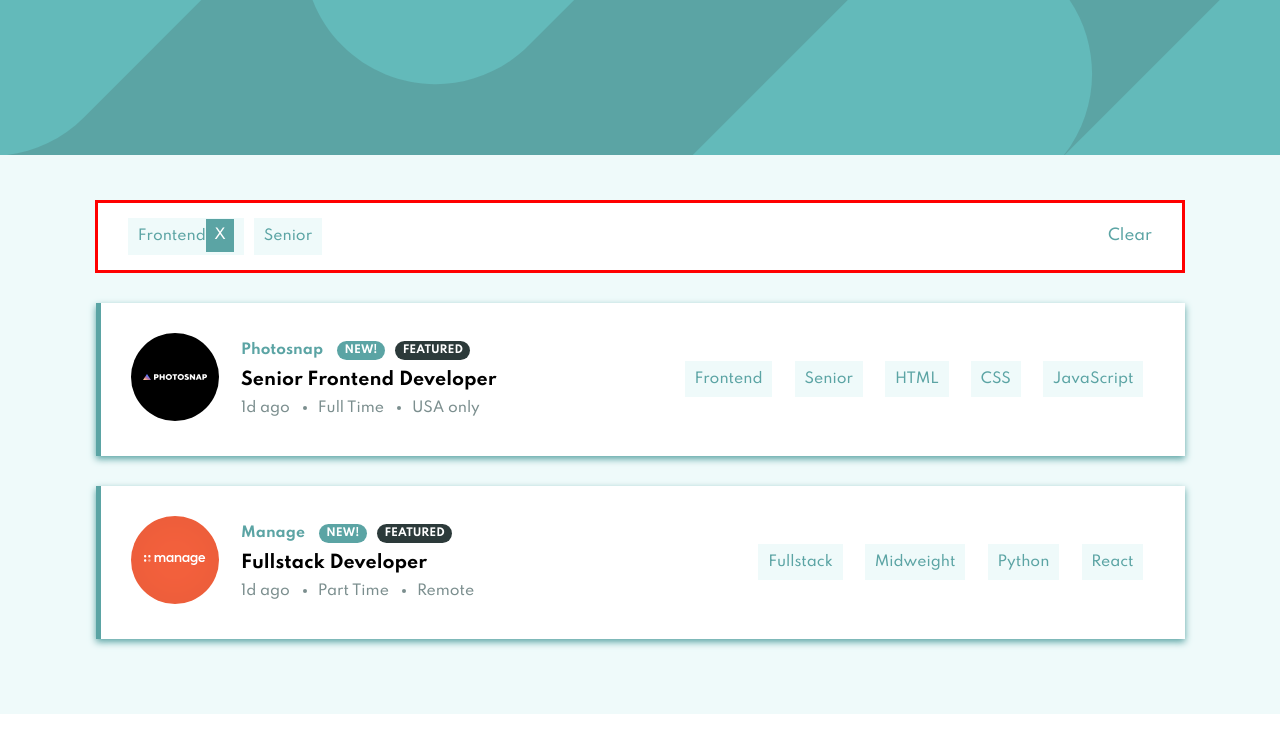
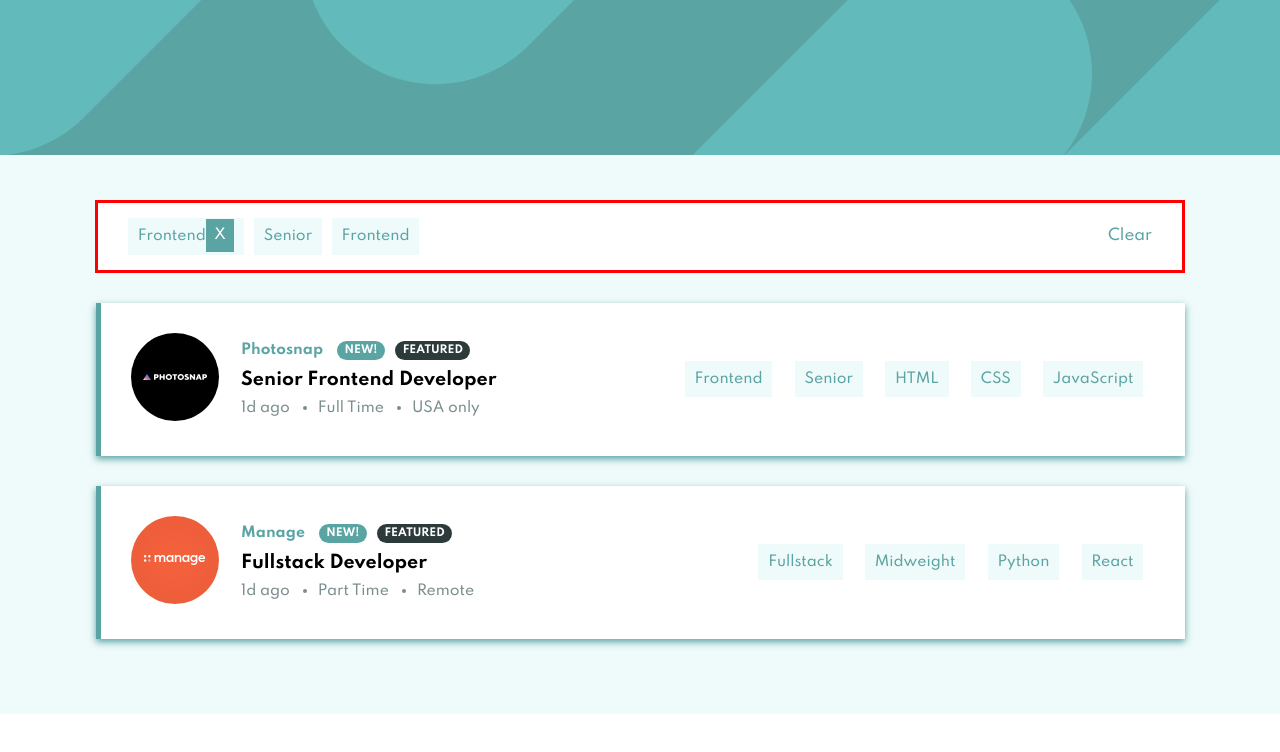
Before and after one commit to macluiggy/static-job-listings-master, a React (Create React App) app: page / in a window 1280 px wide. Both pictures are taken after a click on the item "Frontend". Shown: the top 752 px of the page. Built offline with nearby package versions, Linux system fonts and the light colour scheme.

Commit message:
por fin pude poner los tags arriba

```diff
--- /dev/null
+++ b/src/components/Filter.js
@@ -0,0 +1,10 @@
+import React, {Component} from 'react';
+
+export default class Filter extends Component {
+
+	render() {
+		return this.props.persons.map(person => {
+			return person.role
+		})
+	}
+}
--- a/src/components/main.js
+++ b/src/components/main.js
@@ -4,32 +4,45 @@ import React, {Component} from 'react';
 import photosnap from './images/photosnap.svg';
 import manage from './images/manage.svg';
 
+import Filter from './Filter';
+
 export default class Main extends Component {
+
+	state = {
+		skills: []
+	}
 
 	filterSkill = (e) => {
 		//console.log(e.currentTarget)
 		let skill = e.target.innerText;
+		console.log(this.props.data)
 		//console.log(skill);
-		let filteredSkill = this.props.data.find(person => {
-			return skill === person.role || skill === person.level || skill === person.languages.find(language => language == skill)
-		})
-		console.log(filteredSkill)
-		this.appendFilter(filteredSkill)
+		for(let i = 0, length1 = this.props.data.length; i < length1; i++){
+			let person = this.props.data[i]
+			if (person.role === skill || person.level === skill) {
+				// statement
+				this.setState({
+					skills: [...this.state.skills, skill]
+				})
+			}
+		}
+		//this.appendFilter(filteredSkill)
 	}
 
-	appendFilter = (filteredSkill) => {
-		return <li>{filteredSkill}</li>
-	}
+
 
 	render() {
-		const data = this.props.data;
+		const data = [...new Set(this.state.skills)]
 		console.log(data)
+		//console.log(data)
 		return (<main>
 			<div className="filter_container">
 				<ul className="skills">
                 	<li className="role" >Frontend<span className="X">X</span></li>
                 	<li className="level">Senior</li>
-                	{this.appendFilter}
+                	{data.map(skill => {
+                		return <li>{skill}</li>
+                	})}
             	</ul>
             	<span className="clear">Clear</span>
 			</div>
@@ -80,7 +93,7 @@ export default class Main extends Component {
                 </article>
             </div>
             <ul className="skills">
-                <li className="role">Fullstack</li>
+                <li className="role" onClick={this.filterSkill}>Fullstack</li>
                 <li className="level">Midweight</li>
                 <li className="languages">Python</li>
                 <li className="languages">React</li>
```
